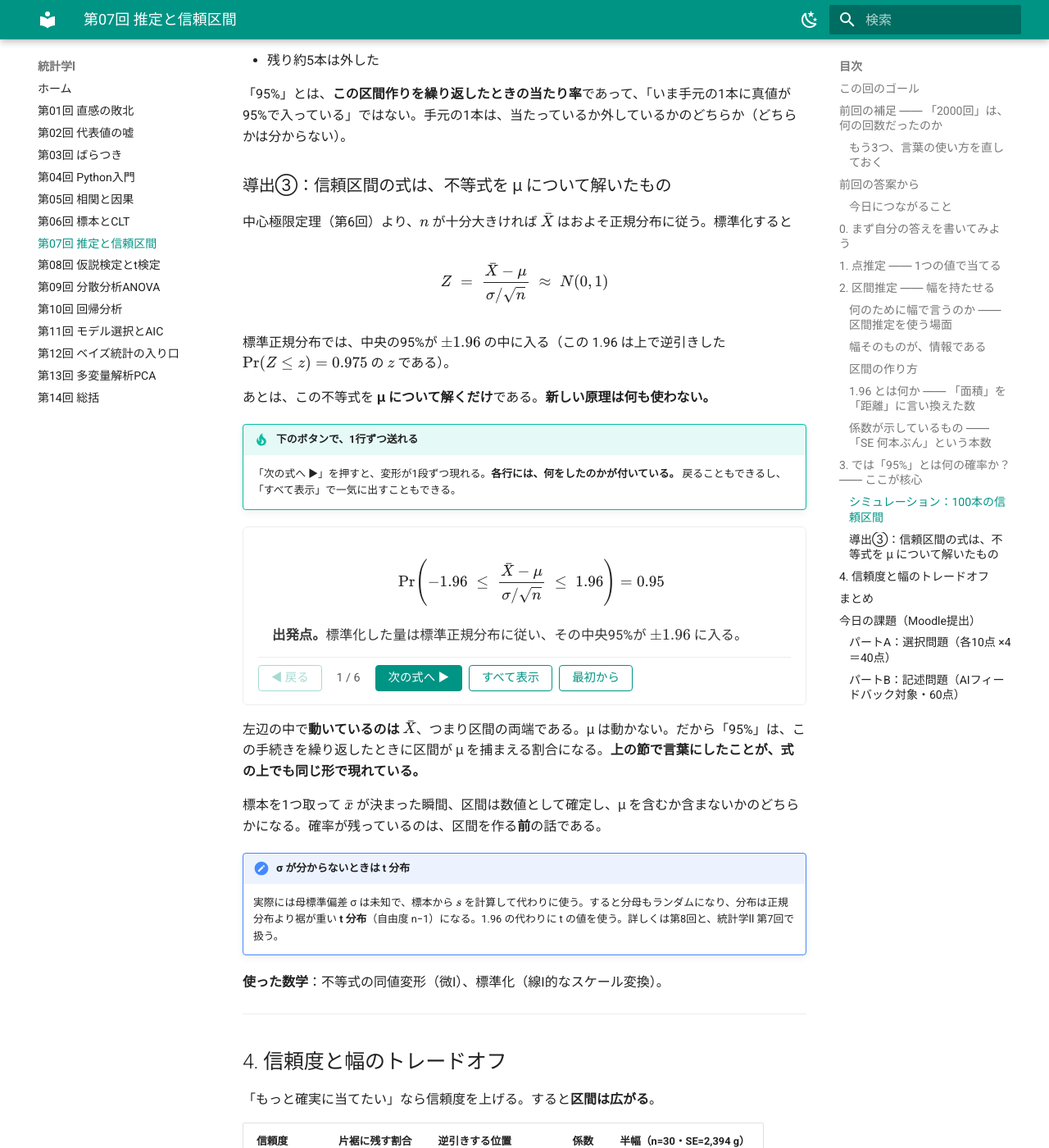
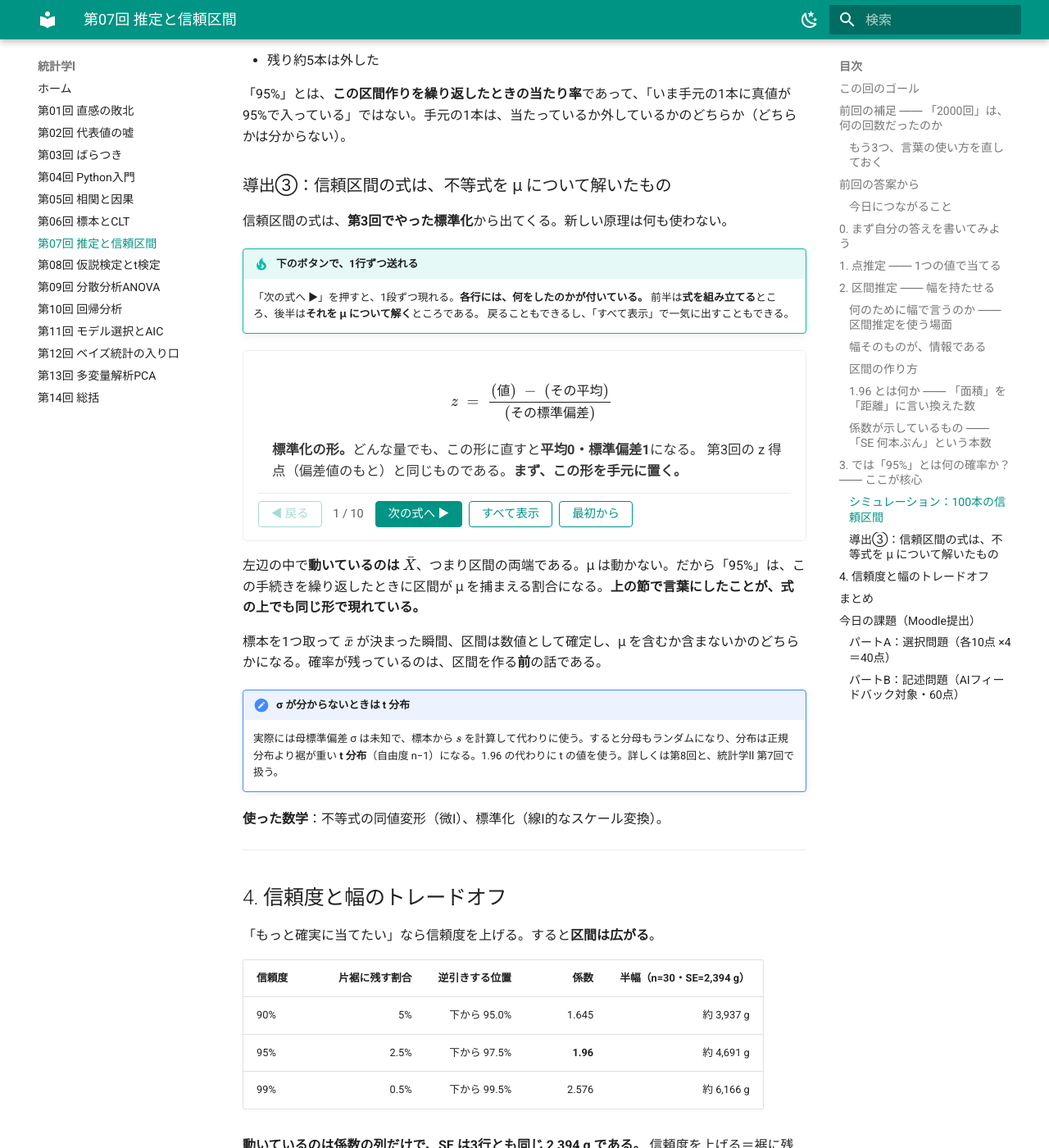
Before and after one commit to aonoa68/toukei-1, an MkDocs documentation site: the page built from docs/07_estimation.md, in a window 1280 px wide and 1400 px high, scrolled down 12183 px. Shown: the whole window at 82% size. Built offline with MkDocs 1.6.1 and Material for MkDocs 9.7.7, drawn with Linux system fonts in a browser that asks for light colours.

Commit message:
ステッパーが「組み上がった式」から始まっていたのを直す
学生は、出発点の式のどこが標準化なのかが分からないところから始まる。

第7回 導出③：前半に5段追加（6段→11段）
- 標準化の一般形 z=(値−平均)/標準偏差 を手元に置く
- X̄ の平均と標準偏差が第6回の結果であることを別立てに
- overbrace/underbrace で分子と分母に名前を付け「これが標準化の式」と明示
- 標準誤差で割る＝標準誤差を1目盛りにして何目盛りぶんかを測る、と言い換え
- CLT で N(0,1) → 確率の形に書く、までを組み立てとして区切る

第6回 導出①：Var[aX]=a²Var[X] と加法性を結果だけ引いていたのを、
分散の定義から出すように（7段→11段）
- 分散の定義に戻る段を置く
- 性質A：(aX−aμ)²=a²(X−μ)² の3行で出す
- 性質B：(a+b)² の展開で共分散の項を出し、独立だと消えることを別段に
- 🔴 独立に頼るのは9段目の1行だけ、と位置を特定

Co-Authored-By: Claude Opus 5 <noreply@anthropic.com>
Claude-Session: https://claude.ai/code/session_01VNG6MY7caqH6ZBqg92AUZE

```diff
--- a/docs/06_sampling_clt.md
+++ b/docs/06_sampling_clt.md
@@ -316,8 +316,47 @@ $$ \mathbb{E}[\bar{X}] \;=\; \mathbb{E}\!\left[\frac{1}{n}\sum_{i=1}^{n} X_i\rig
 $$ \mathbb{E}[\bar{X}] \;=\; \frac{1}{n}\cdot n\mu \;=\; \mu $$
 
 **当て方は偏っていない。**各 \( \mathbb{E}[X_i] \) はどれも \( \mu \) なので、\( \mu \) が \( n \) 個。
-§3で見た「標本平均の平均が母平均とほぼ一致する」は、この式の実測である。
 🔴 **ここまで、独立性を一度も使っていない。**
+
+</div>
+
+<div markdown>
+
+$$ \mathrm{Var}[X] \;=\; \mathbb{E}\!\left[(X-\mathbb{E}[X])^2\right] $$
+
+**ここからばらつき。まず分散の定義に戻る。**
+「**平均からのずれを二乗して、その平均を取ったもの**」である。
+以下の2つの性質は、この定義から**その場で出せる**。覚える必要はない。
+
+</div>
+
+<div markdown>
+
+$$ \mathrm{Var}[aX] \;=\; \mathbb{E}\!\left[(aX-a\mu)^2\right] \;=\; \mathbb{E}\!\left[a^2(X-\mu)^2\right] \;=\; a^2\,\mathrm{Var}[X] $$
+
+**性質A：定数倍は二乗で効く。**
+\( a \) 倍すると**ずれ自体が \( a \) 倍**になり、それを二乗するので \( a^2 \) が出る。
+\( a^2 \) は定数なので期待値の外に出せる。**覚える式ではなく、定義から3行で出る。**
+
+</div>
+
+<div markdown>
+
+$$ \mathrm{Var}[X+Y] \;=\; \mathbb{E}\!\left[\big((X-\mu_X)+(Y-\mu_Y)\big)^2\right] \;=\; \mathrm{Var}[X] + \mathrm{Var}[Y] + 2\,\mathbb{E}\!\left[(X-\mu_X)(Y-\mu_Y)\right] $$
+
+**性質B（前半）：和の分散を展開した。**
+\( (a+b)^2 = a^2+b^2+2ab \) をそのまま使っただけ。
+最後の項が**共分散** \( \mathrm{Cov}[X,Y] \) で、**2つが連動している度合い**を表す。
+
+</div>
+
+<div markdown>
+
+$$ X,Y\ \text{が独立} \;\Longrightarrow\; \mathrm{Cov}[X,Y]=0 \;\Longrightarrow\; \mathrm{Var}[X+Y]=\mathrm{Var}[X]+\mathrm{Var}[Y] $$
+
+🔴 **性質B（後半）：独立だと、交差項が消える。**
+片方が上振れても、もう片方が連動して上振れたりしない。だから \( (X-\mu_X)(Y-\mu_Y) \) の平均がゼロになる。
+**「分散は足し算できる」は、この消去のことである。**連動していれば消えない（第13回・統計学Ⅱ第6回）。
 
 </div>
 
@@ -325,7 +364,8 @@ $$ \mathbb{E}[\bar{X}] \;=\; \frac{1}{n}\cdot n\mu \;=\; \mu $$
 
 $$ \mathrm{Var}[\bar{X}] \;=\; \mathrm{Var}\!\left[\frac{1}{n}\sum_{i=1}^{n} X_i\right] \;=\; \frac{1}{n^2}\,\mathrm{Var}\!\left[\sum_{i=1}^{n} X_i\right] $$
 
-**定数倍を外に出した。**ただし分散では**二乗で効く**（\( \mathrm{Var}[aX]=a^2\mathrm{Var}[X] \)）ので、\( \tfrac{1}{n} \) ではなく \( \tfrac{1}{n^2} \) になる。**ここが期待値と違うところ。**
+**性質A を使った。**\( \tfrac{1}{n} \) を外に出すと \( \tfrac{1}{n^2} \) になる。
+**ここまでは独立でなくても成り立つ。**
 
 </div>
 
@@ -333,8 +373,8 @@ $$ \mathrm{Var}[\bar{X}] \;=\; \mathrm{Var}\!\left[\frac{1}{n}\sum_{i=1}^{n} X_i
 
 $$ \mathrm{Var}[\bar{X}] \;=\; \frac{1}{n^2}\sum_{i=1}^{n}\mathrm{Var}[X_i] $$
 
-🔴 **和をばらした。ここで初めて「独立」を使っている。**
-分散が足し算できる（\( \mathrm{Var}[X+Y]=\mathrm{Var}[X]+\mathrm{Var}[Y] \)）のは、\( X_i \) が互いに独立（または無相関）のときだけである。
+🔴 **性質B を使った。この1行だけが「独立」に頼っている。**
+前の行から次の行へ渡るところに、前提がまるごと隠れている。
 
 </div>
 
@@ -367,7 +407,7 @@ $$ \mathrm{SD}[\bar{X}] \;=\; \sqrt{\frac{\sigma^2}{n}} \;=\; \frac{\sigma}{\sqr
 
     なお、**期待値のほうは独立を使っていない。**当て方が偏らないこと（\( \mathbb{E}[\bar{X}]=\mu \)）は独立でなくても成り立つが、ばらつきの式（\( \sigma^2/n \)）は独立に頼っている。前提が崩れたとき先に狂うのは、当て方ではなく**精度の見積もり**のほうである。
 
-    上のステップで言えば、**独立が要るのは5段目だけ**である。1〜3段目（当て方が偏らないこと）は、空気を読む集団でもそのまま成り立つ。
+    上のステップで言えば、**独立が要るのは9段目の1行だけ**である。1〜3段目（当て方が偏らないこと）と8段目（定数倍の処理）は、空気を読む集団でもそのまま成り立つ。
 
 **使った数学**：期待値の線形性、分散の加法性と定数倍（微I）。総和の記号操作（線I）。
 
--- a/docs/07_estimation.md
+++ b/docs/07_estimation.md
@@ -463,25 +463,59 @@ $$ \bar{x} \;\pm\; \underbrace{1.96}_{\text{何本ぶんか（無単位）}} \ti
 
 ### 導出③：信頼区間の式は、不等式を μ について解いたもの
 
-中心極限定理（第6回）より、\( n \) が十分大きければ \( \bar{X} \) はおよそ正規分布に従う。標準化すると
-
-$$ Z \;=\; \frac{\bar{X}-\mu}{\sigma/\sqrt{n}} \;\approx\; N(0,1) $$
-
-標準正規分布では、中央の95%が \( \pm 1.96 \) の中に入る（この 1.96 は上で逆引きした \( \Pr(Z\le z)=0.975 \) の \( z \) である）。
-
-あとは、この不等式を **μ について解くだけ**である。**新しい原理は何も使わない。**
+信頼区間の式は、**第3回でやった標準化**から出てくる。新しい原理は何も使わない。
 
 !!! tip "下のボタンで、1行ずつ送れる"
-    「次の式へ ▶」を押すと、変形が1段ずつ現れる。**各行には、何をしたのかが付いている。**
+    「次の式へ ▶」を押すと、1段ずつ現れる。**各行には、何をしたのかが付いている。**
+    前半は**式を組み立てる**ところ、後半は**それを μ について解く**ところである。
     戻ることもできるし、「すべて表示」で一気に出すこともできる。
 
 <div class="deriv" markdown>
 
 <div markdown>
 
+$$ z \;=\; \frac{(\text{値}) \;-\; (\text{その平均})}{(\text{その標準偏差})} $$
+
+**標準化の形。**どんな量でも、この形に直すと**平均0・標準偏差1**になる。
+第3回の z 得点（偏差値のもと）と同じものである。**まず、この形を手元に置く。**
+
+</div>
+
+<div markdown>
+
+$$ \mathbb{E}[\bar{X}] \;=\; \mu, \qquad \mathrm{SD}[\bar{X}] \;=\; \frac{\sigma}{\sqrt{n}} $$
+
+**標準化したい「値」は、標本平均 \( \bar{X} \) である。**
+その平均と標準偏差は、**第6回で出してある**。
+🔴 分母の \( \sigma/\sqrt{n} \) は **\( \bar{X} \) のほうのばらつき（標準誤差）**であって、データ1個のばらつき \( \sigma \) ではない。
+
+</div>
+
+<div markdown>
+
+$$ Z \;=\; \frac{\overbrace{\bar{X}-\mu}^{\text{中心からのずれ}}}{\underbrace{\sigma/\sqrt{n}}_{\bar{X}\,\text{の標準偏差}}} $$
+
+**これが標準化の式である。**
+1段目の形に、値 ＝ \( \bar{X} \)、その平均 ＝ \( \mu \)、その標準偏差 ＝ \( \sigma/\sqrt{n} \) を**入れただけ**。
+「標準誤差で割る」とは、**標準誤差を1目盛りにして、ずれが何目盛りぶんかを測る**ということである。
+
+</div>
+
+<div markdown>
+
+$$ Z \;\approx\; N(0,1) \qquad \text{中央の 95\% は } -1.96 \le Z \le 1.96 $$
+
+**この \( Z \) が標準正規分布に従う**（中心極限定理・第6回）。
+だから、[上の節](#196)で逆引きした \( \pm 1.96 \) がそのまま使える。
+
+</div>
+
+<div markdown>
+
 $$ \Pr\!\left(-1.96 \;\le\; \frac{\bar{X}-\mu}{\sigma/\sqrt{n}} \;\le\; 1.96\right) = 0.95 $$
 
-**出発点。**標準化した量は標準正規分布に従い、その中央95%が \( \pm 1.96 \) に入る。
+**確率の形に書き、\( Z \) を中身に戻した。ここまでが「式の組み立て」。**
+**ここから先は、この不等式を μ について解くだけ**である。
 
 </div>
 
```
